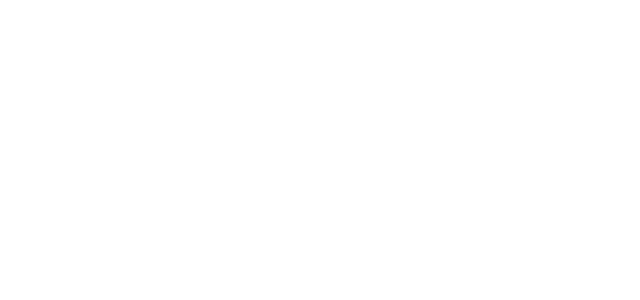
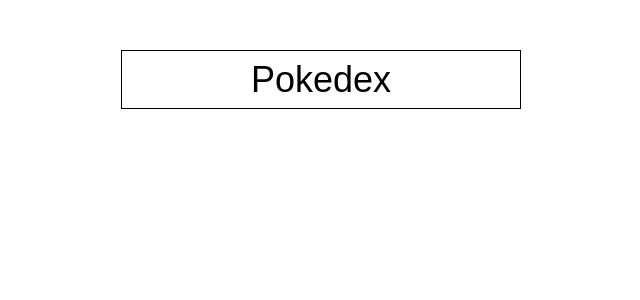
Before and after one commit to Flamboz/Teamvoy_Test_Task, a React (Create React App) app: page / in a window 1280 px wide. Shown: the top 300 px of the page, without its empty margins (319-959 px from the left). Built offline with nearby package versions, Linux system fonts and the light colour scheme.

Commit message:
feat: add Pokedex component

```diff
--- a/src/App.jsx
+++ b/src/App.jsx
@@ -1,5 +1,8 @@
+import React from 'react';
+import Pokedex from './components/Pokedex/Pokedex';
+
 function App() {
-
+  return <Pokedex />;
 }
 
 export default App;
--- /dev/null
+++ b/src/components/Pokedex/Pokedex.jsx
@@ -0,0 +1,10 @@
+import React from 'react';
+import styles from './Pokedex.module.css';
+
+const Pokedex = () => (
+  <section>
+    <h1 className={styles.title}>Pokedex</h1>
+  </section>
+);
+
+export default Pokedex;
--- /dev/null
+++ b/src/components/Pokedex/Pokedex.module.css
@@ -0,0 +1,9 @@
+.title {
+  width: 400px;
+  padding: 8px;
+  font-size: 36px;
+  font-weight: 500;
+  text-align: center;
+  border: 1px solid #000;
+  margin: 0 auto 10px;
+}
```
